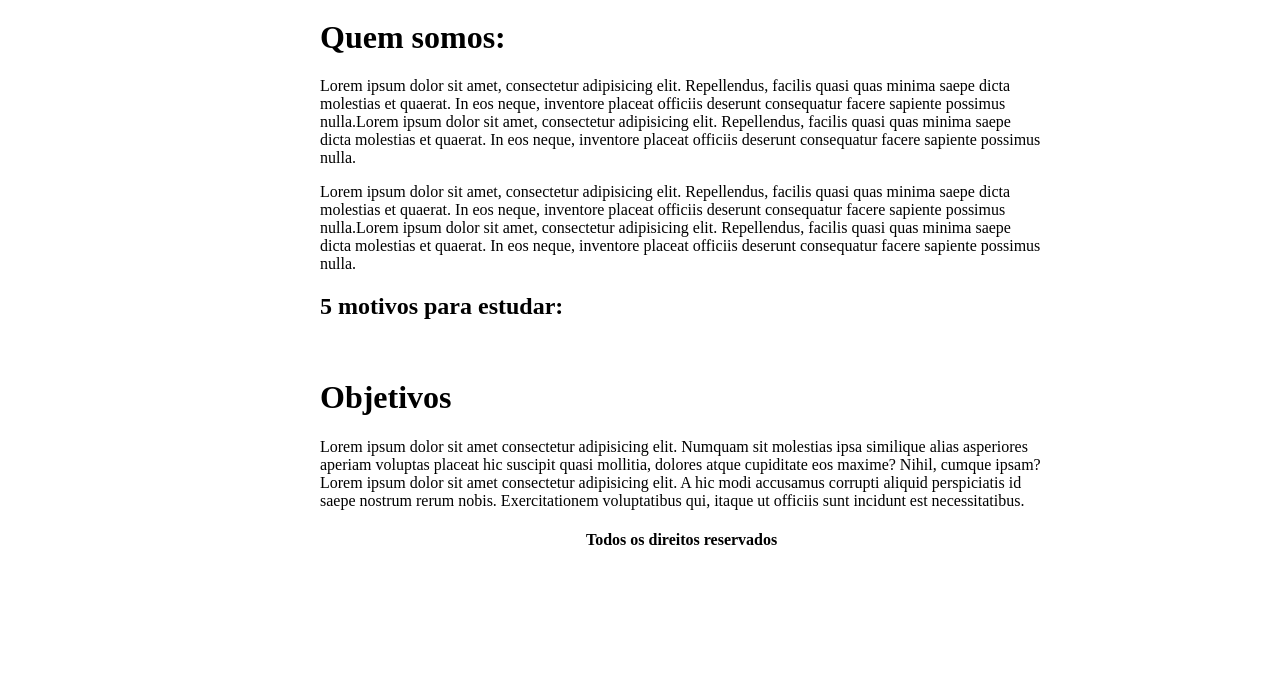
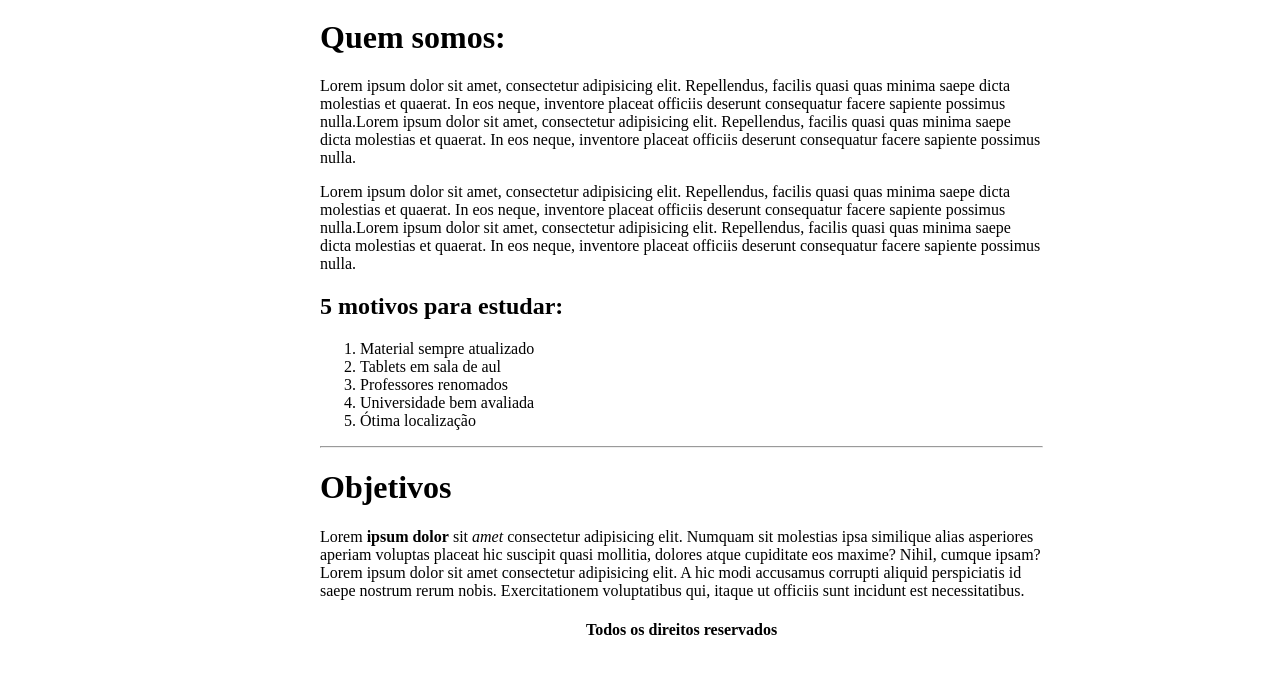
Before and after one commit to ymosena/DESAFIO-1--DESEVOLVIMENTO-WEB-1, a plain HTML site: page quem_somos.html in a window 1280 px wide. Shown: the part 110-784 px from the top of the page. Drawn offline with Linux system fonts and the light colour scheme.

Commit message:
indexupdte

```diff
--- a/quem_somos.html
+++ b/quem_somos.html
@@ -12,14 +12,23 @@
                 <a href="index.html" style="margin-left: 53%;">Home | </a>
                 <a href="quem_somos.html">Quem Somos |</a>
                 <a href="#">Contato</a>
-            </div>
-        <h1>Quem somos:</h1>
-        <p>Lorem ipsum dolor sit amet, consectetur adipisicing elit. Repellendus, facilis quasi quas minima saepe dicta molestias et quaerat. In eos neque, inventore placeat officiis deserunt consequatur facere sapiente possimus nulla.Lorem ipsum dolor sit amet, consectetur adipisicing elit. Repellendus, facilis quasi quas minima saepe dicta molestias et quaerat. In eos neque, inventore placeat officiis deserunt consequatur facere sapiente possimus nulla.</p>
-        <p>Lorem ipsum dolor sit amet, consectetur adipisicing elit. Repellendus, facilis quasi quas minima saepe dicta molestias et quaerat. In eos neque, inventore placeat officiis deserunt consequatur facere sapiente possimus nulla.Lorem ipsum dolor sit amet, consectetur adipisicing elit. Repellendus, facilis quasi quas minima saepe dicta molestias et quaerat. In eos neque, inventore placeat officiis deserunt consequatur facere sapiente possimus nulla.</p>
-        <h2>5 motivos para estudar:</h2>
-<br>
+        </div>
+        <div>
+            <h1>Quem somos:</h1>
+            <p>Lorem ipsum dolor sit amet, consectetur adipisicing elit. Repellendus, facilis quasi quas minima saepe dicta molestias et quaerat. In eos neque, inventore placeat officiis deserunt consequatur facere sapiente possimus nulla.Lorem ipsum dolor sit amet, consectetur adipisicing elit. Repellendus, facilis quasi quas minima saepe dicta molestias et quaerat. In eos neque, inventore placeat officiis deserunt consequatur facere sapiente possimus nulla.</p>
+            <p>Lorem ipsum dolor sit amet, consectetur adipisicing elit. Repellendus, facilis quasi quas minima saepe dicta molestias et quaerat. In eos neque, inventore placeat officiis deserunt consequatur facere sapiente possimus nulla.Lorem ipsum dolor sit amet, consectetur adipisicing elit. Repellendus, facilis quasi quas minima saepe dicta molestias et quaerat. In eos neque, inventore placeat officiis deserunt consequatur facere sapiente possimus nulla.</p>
+            <h2>5 motivos para estudar:</h2>
+            <ol>
+                <li>Material sempre atualizado</li>
+                <li>Tablets em sala de aul</li>
+                <li>Professores renomados</li>
+                <li>Universidade bem avaliada</li>
+                <li>Ótima localização</li>
+            </ol>
+        </div>
+        <hr>
         <h1>Objetivos</h1>
-        <p>Lorem ipsum dolor sit amet consectetur adipisicing elit. Numquam sit molestias ipsa similique alias asperiores aperiam voluptas placeat hic suscipit quasi mollitia, dolores atque cupiditate eos maxime? Nihil, cumque ipsam?Lorem ipsum dolor sit amet consectetur adipisicing elit. A hic modi accusamus corrupti aliquid perspiciatis id saepe nostrum rerum nobis. Exercitationem voluptatibus qui, itaque ut officiis sunt incidunt est necessitatibus.</p>
+        <p>Lorem <strong> ipsum dolor</strong> sit <i>amet</i> consectetur adipisicing elit. Numquam sit molestias ipsa similique alias asperiores aperiam voluptas placeat hic suscipit quasi mollitia, dolores atque cupiditate eos maxime? Nihil, cumque ipsam?Lorem ipsum dolor sit amet consectetur adipisicing elit. A hic modi accusamus corrupti aliquid perspiciatis id saepe nostrum rerum nobis. Exercitationem voluptatibus qui, itaque ut officiis sunt incidunt est necessitatibus.</p>
         <h4 style="text-align:center"><strong>Todos os direitos reservados</strong></h4>
     </body>
 </html>
```
Also changed, not shown: index.html (+3 -3 lines).
